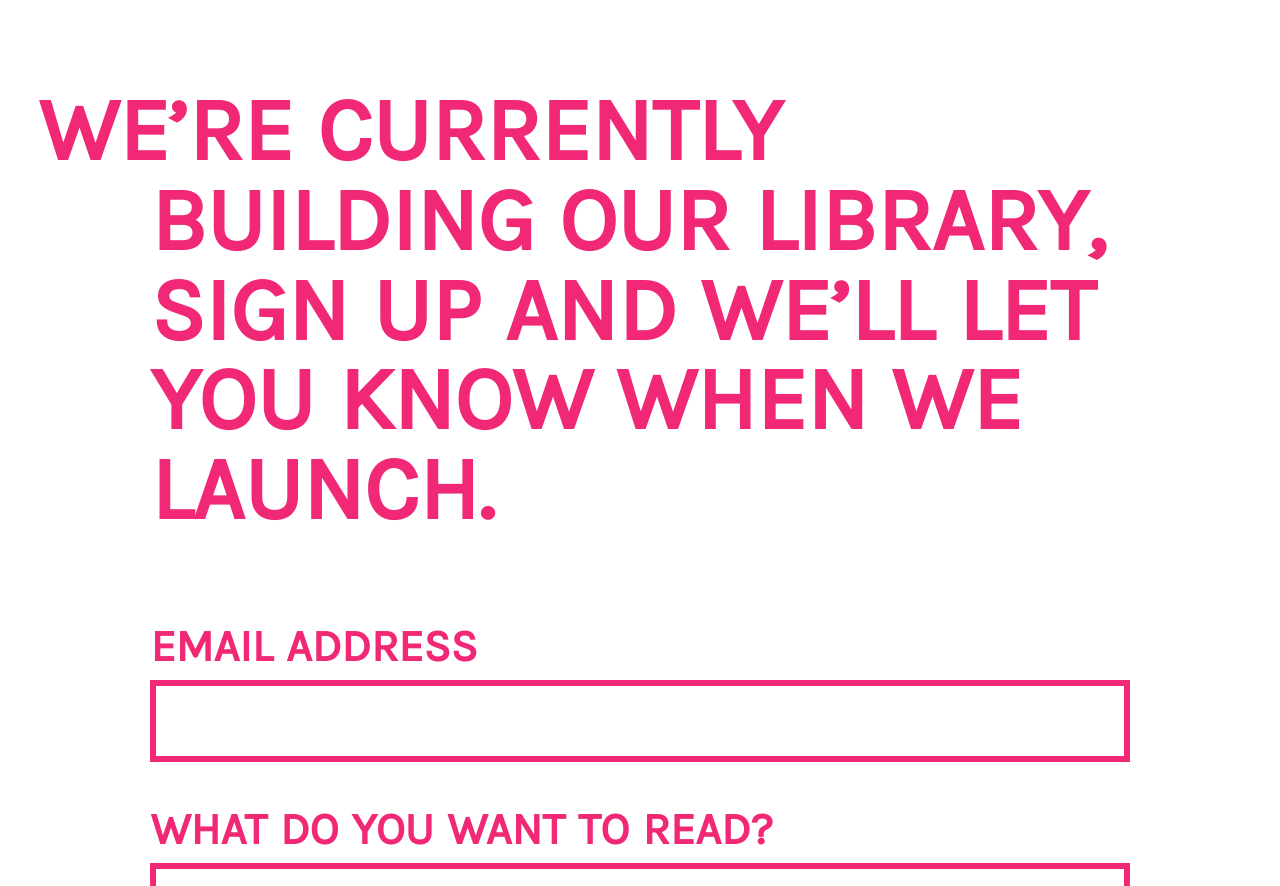
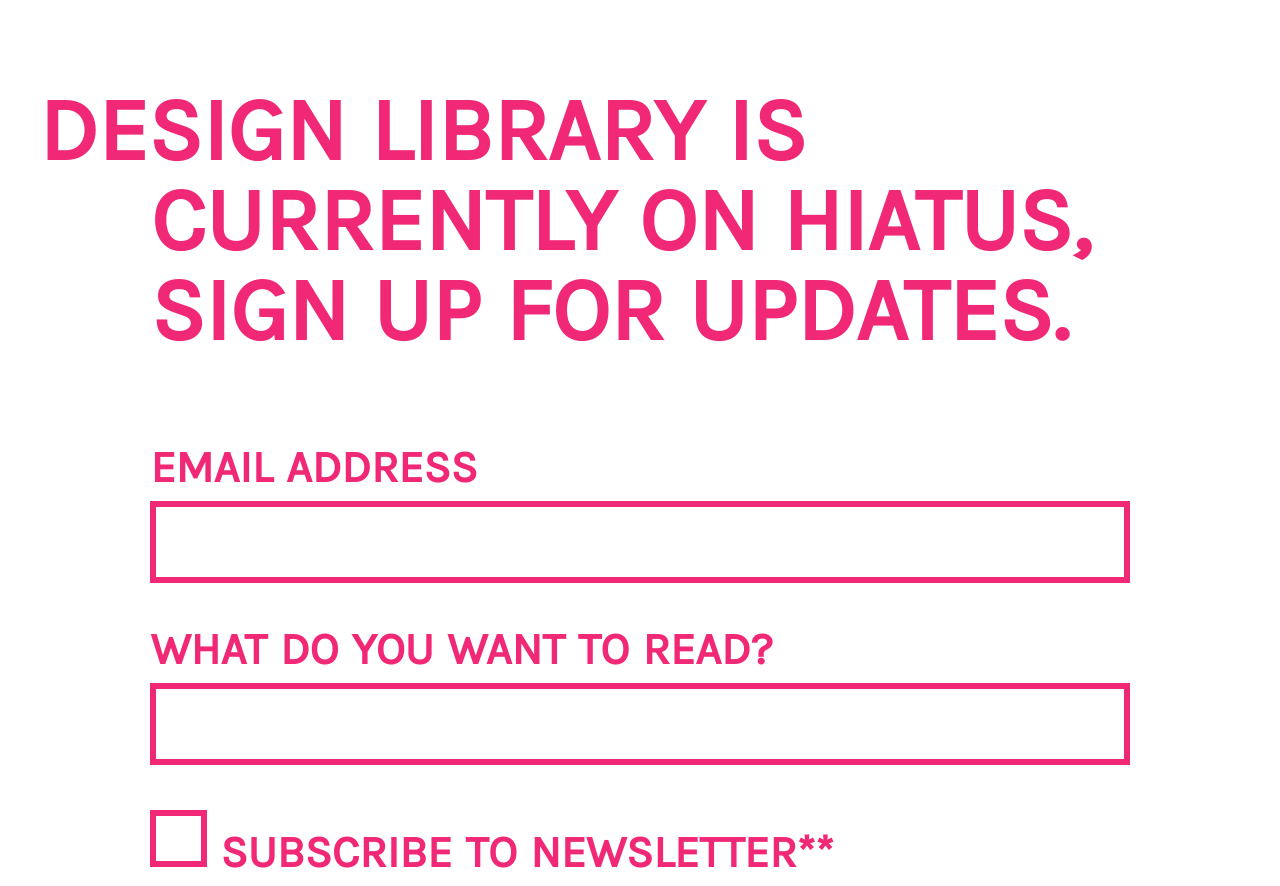
Before and after one commit to annagoss/designlibrary, a plain HTML site: page index.html in a window 1280 px wide. Shown: the part 1248-2134 px from the top of the page. Drawn offline with Linux system fonts and the light colour scheme.

Commit message:
On hiatus

```diff
--- a/index.html
+++ b/index.html
@@ -167,7 +167,7 @@ height="0" width="0" style="display:none;visibility:hidden"></iframe></noscript>
     <main>
        <p>Borrow books about design, technology &amp; internet culture.</p>
        <p>We send them to you. You send them back when you&#8217;re done.*</p>
-       <p>We&#8217;re currently building our library, sign up and&nbsp;we&#8217;ll let you know when we launch.</p>
+       <p>Design Library is currently on hiatus, sign up for updates.</p>
 
        <!-- Begin MailChimp Signup Form -->
        <div id="mc_embed_signup">
```
